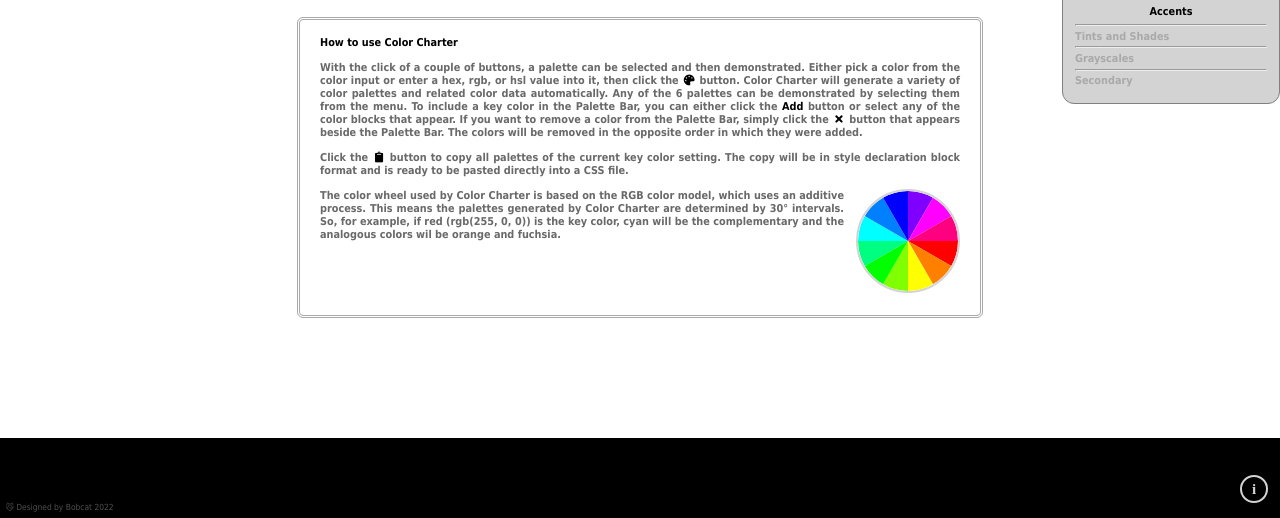
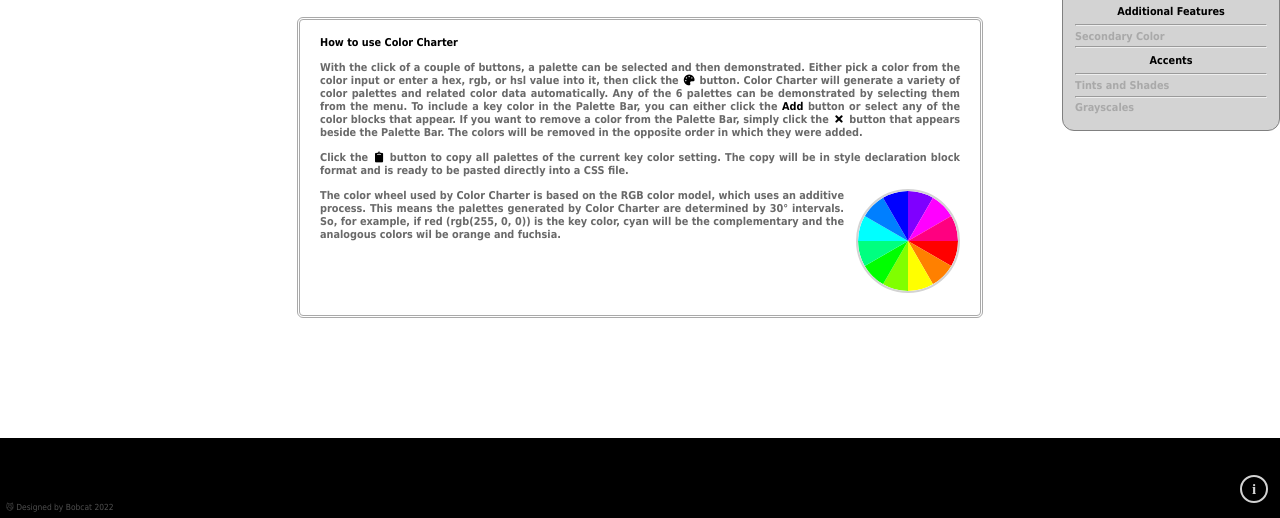
Before and after one commit to jb-tlm/color-charter, a plain HTML site: page index.html in a window 1280 px wide. Shown: the part 282-800 px from the top of the page. Drawn offline with Linux system fonts and the light colour scheme.

Commit message:
Bug #11 - Create heading for secondary ## index.html: - Moved "Secondary Color" to its section under "Additional Features" as suggested on the case.

```diff
--- a/index.html
+++ b/index.html
@@ -42,10 +42,11 @@
     <h3 id="triadTab">Triads</h3><hr>
     <h3 id="tetradTab">Tetrads</h3><hr>
     <h3 id="monochromeTab">Monochromes</h3><hr>
+    <h2>Additional Features</h2><hr>
+    <h3 id="secondaryTab">Secondary Color</h3><hr>
     <h2>Accents</h2><hr>
     <h3 id="tintShadeTab">Tints and Shades</h3><hr>
-    <h3 id="grayscaleTab">Grayscales</h3><hr>
-    <h3 id="secondaryTab">Secondary</h3>
+    <h3 id="grayscaleTab">Grayscales</h3>
   </menu>
 
   <!--Form-->
```
